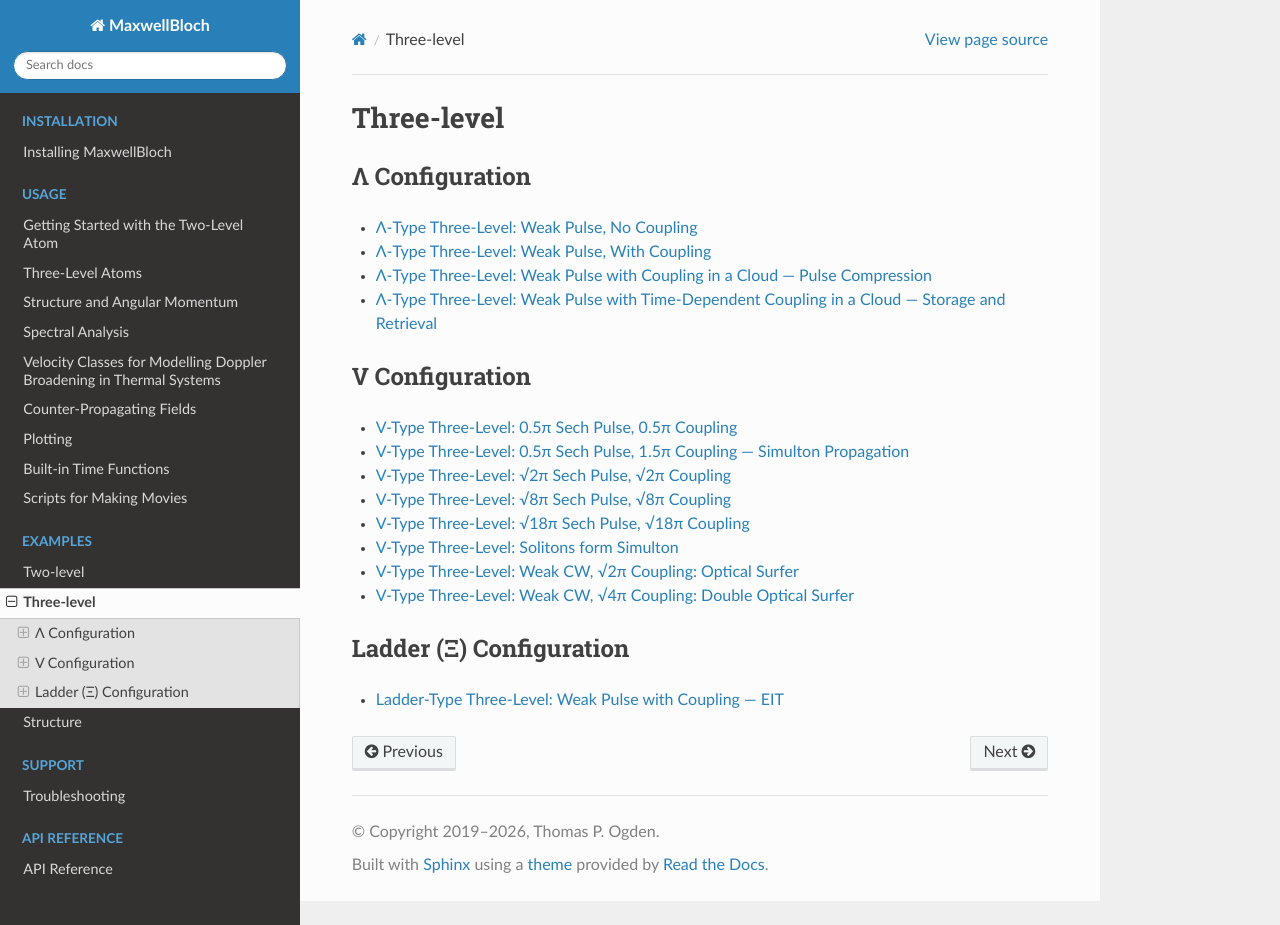
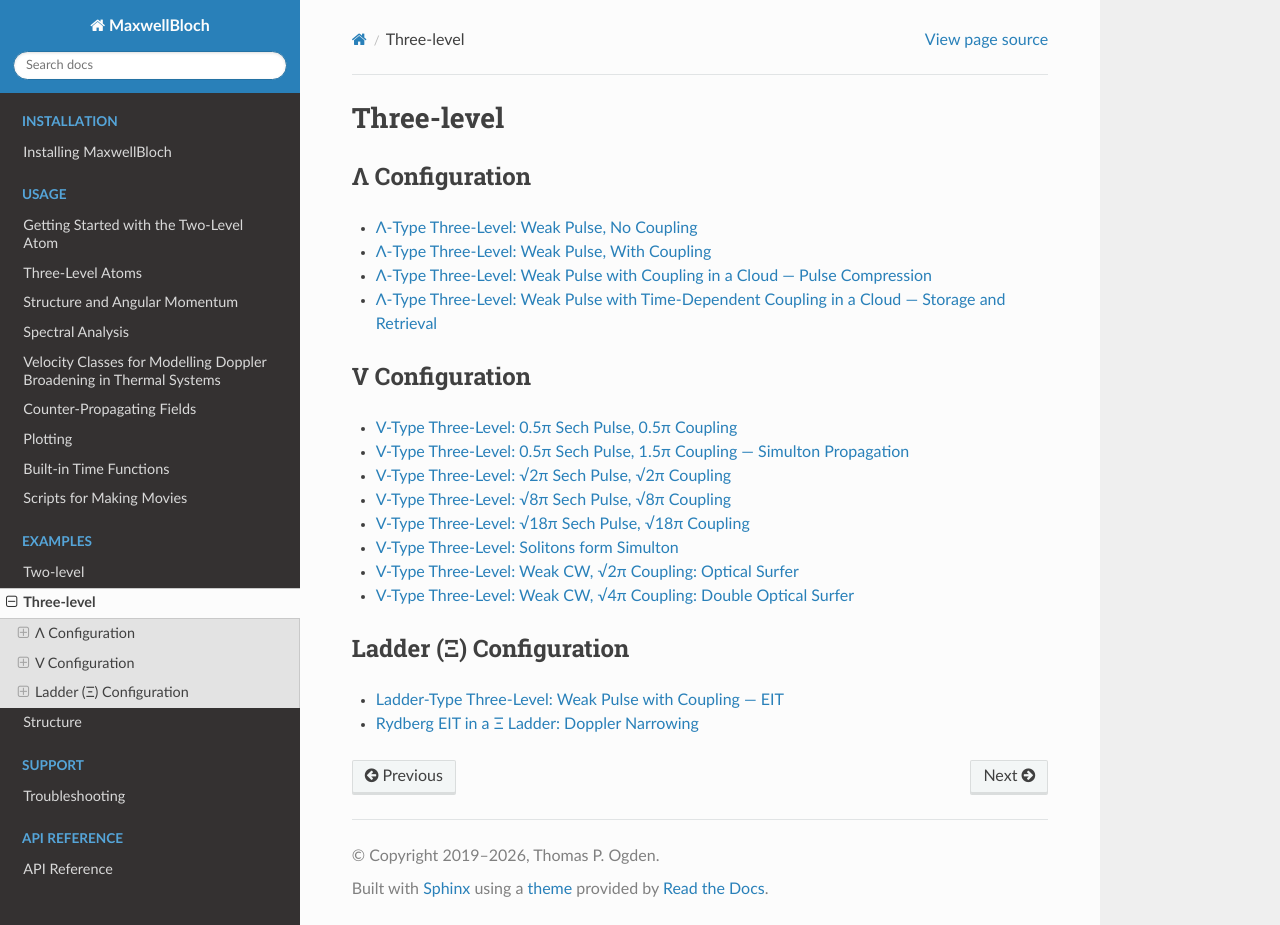
Before and after one commit to tpogden/maxwellbloch, a Sphinx documentation site: the page built from docs/examples/three-level.rst, in a window 1280 px wide and 925 px high. Built offline with Sphinx 7.4.7 and the Read the Docs theme 3.1.0, drawn with Linux system fonts in a browser that asks for light colours.

Commit message:
A10: add Rydberg EIT example (Ξ ladder, counter-propagating Doppler narrowing)
Demonstrates the ~4× EIT linewidth narrowing in a thermal Ξ ladder when
the coupling beam is counter-propagating vs co-propagating, using the A0
counter_propagating field attribute.

Co-Authored-By: Claude Sonnet 4.6 <noreply@anthropic.com>

```diff
--- a/docs/examples/three-level.rst
+++ b/docs/examples/three-level.rst
@@ -38,3 +38,4 @@
    :maxdepth: 1
 
    mbs-ladder-weak-pulse-coupling-decay
+   mbs-ladder-rydberg-eit-counter
```
Also changed, not shown: docs/examples/mbs-ladder-rydberg-eit-counter.ipynb (added).
